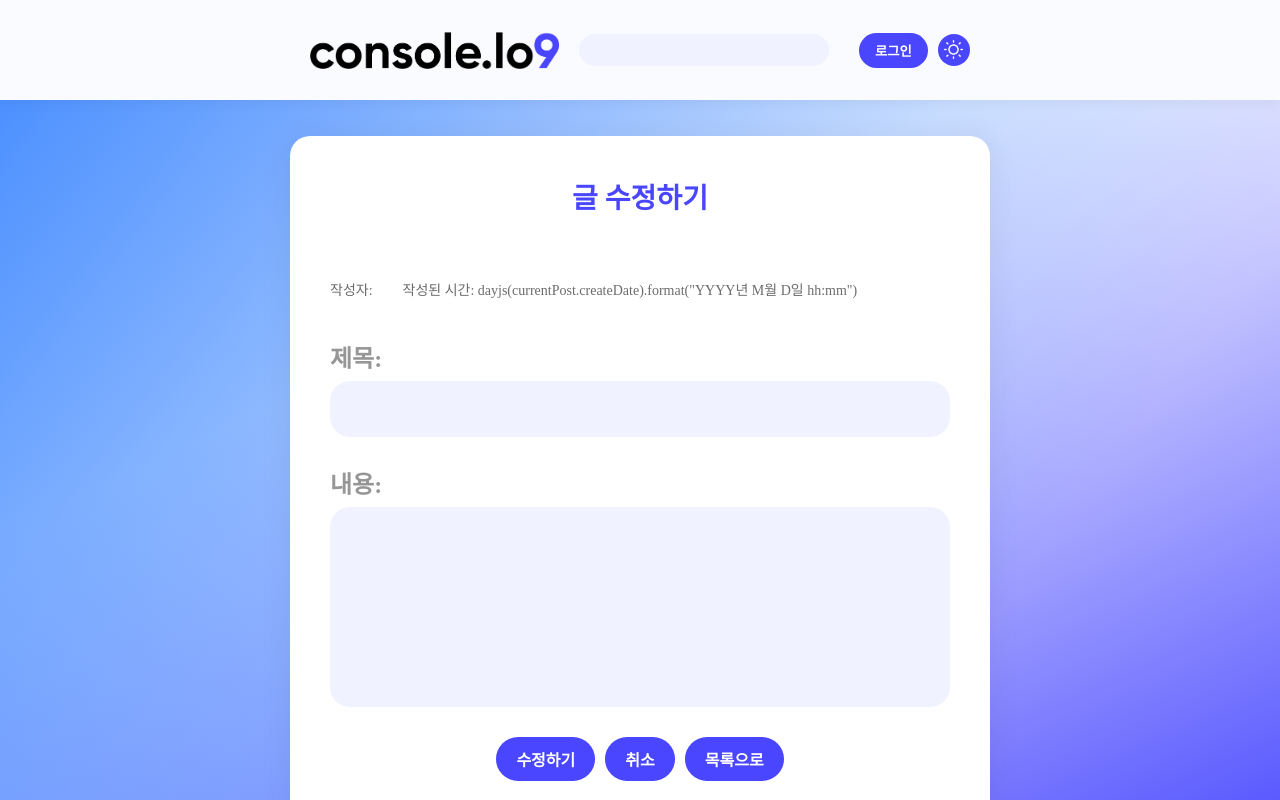
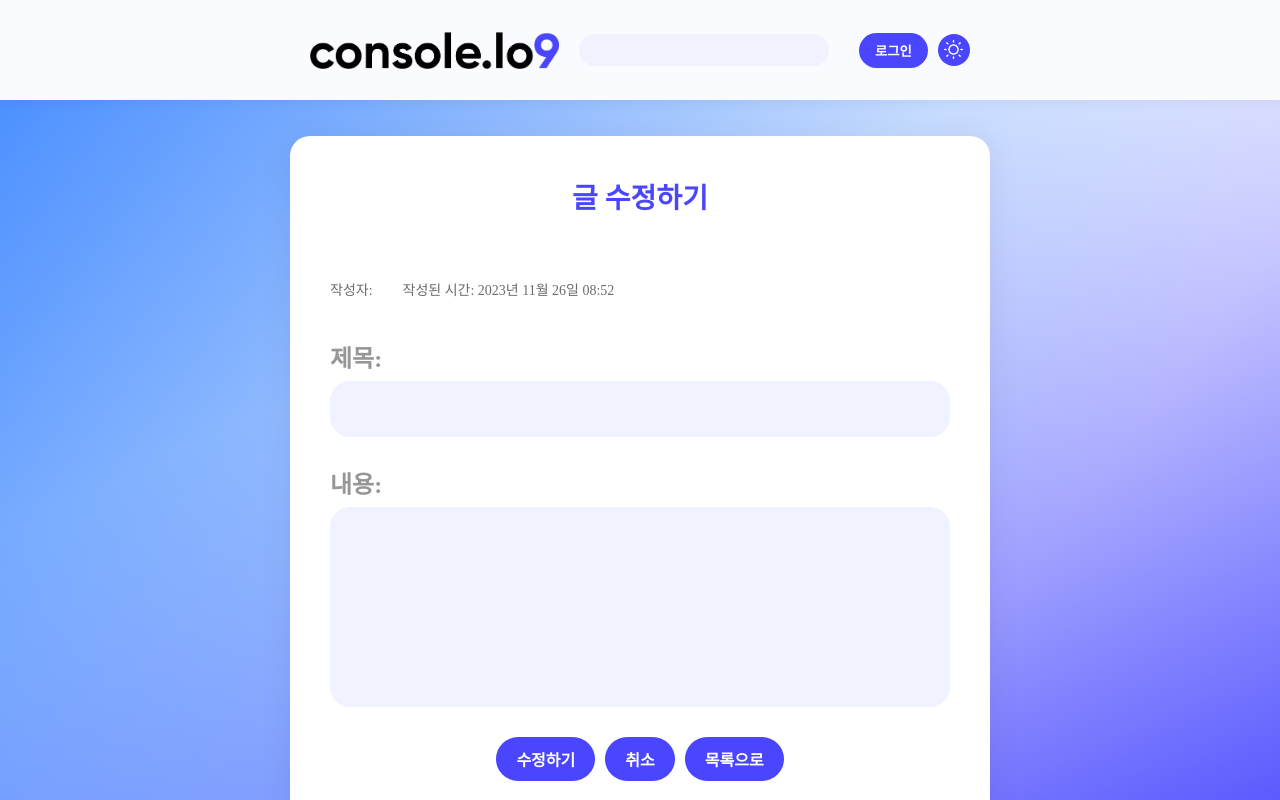
Before and after one commit to yongseung-song/nbc-newsfeed-project, a React (Create React App) app: page /detail/1/update in a window 1280 px wide. Shown: the top 800 px of the page. Built offline with nearby package versions, Linux system fonts and the light colour scheme; no server answers; the database is empty.

Commit message:
fix: update 페이지에서 시간 표기 오류 수정

```diff
--- a/src/pages/Update.jsx
+++ b/src/pages/Update.jsx
@@ -68,7 +68,9 @@ function Update() {
                 ? `수정된 시간: ${dayjs(currentPost.editDate).format(
                     "YYYY년 M월 D일 hh:mm"
                   )}`
-                : `작성된 시간: dayjs(currentPost.createDate).format("YYYY년 M월 D일 hh:mm")`}
+                : `작성된 시간: ${dayjs(currentPost.createDate).format(
+                    "YYYY년 M월 D일 hh:mm"
+                  )}`}
             </p>
           </StCreatorDayWrapper>
           <StInputTItle>제목:</StInputTItle>
```
